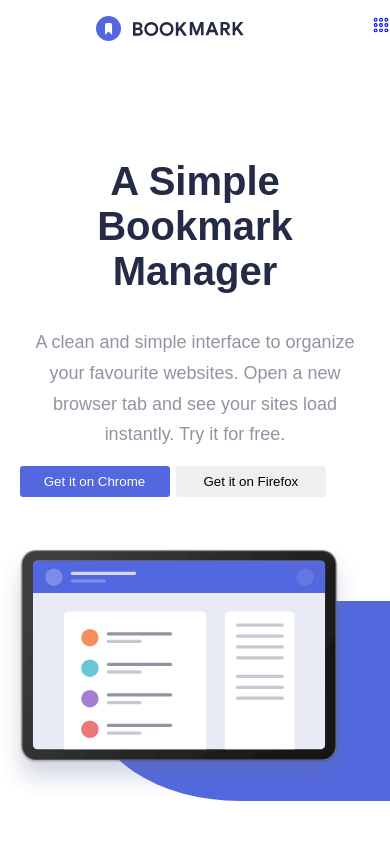
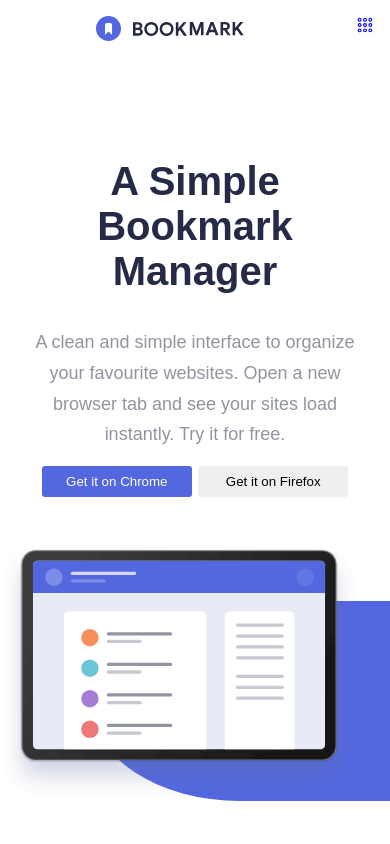
Before and after one commit to Bashsoft707/Bookmark-landing-page, a plain HTML site: page index.html in a window 390 px wide. Shown: the top 844 px of the page. Drawn offline with nearby package versions, Linux system fonts and the light colour scheme; files that its build step writes are made by us from their sources; a web font is replaced by a local one.

Commit message:
fixing issues

```diff
--- a/styles.css
+++ b/styles.css
@@ -494,6 +494,7 @@ footer .logo-box {
         display: flex;
         position: absolute;
         right: 0;
+        margin-right: 1rem;
     }
 
     .section-jumbotron {
@@ -526,6 +527,13 @@ footer .logo-box {
     .features-contents {
         width: 90vw;
         padding: 1rem;
+    }
+
+    .jumbotron-buttons {
+        margin: 0 auto;
+        display: flex;
+        justify-content: center;
+        align-items: center;
     }
 
     .features-tab-heading {
```
